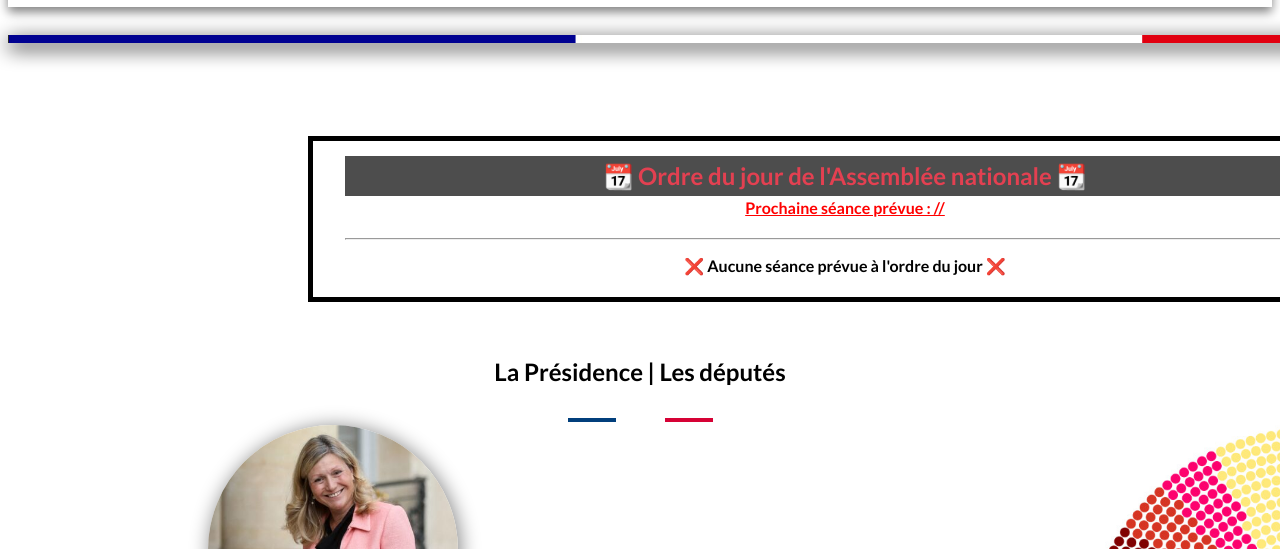
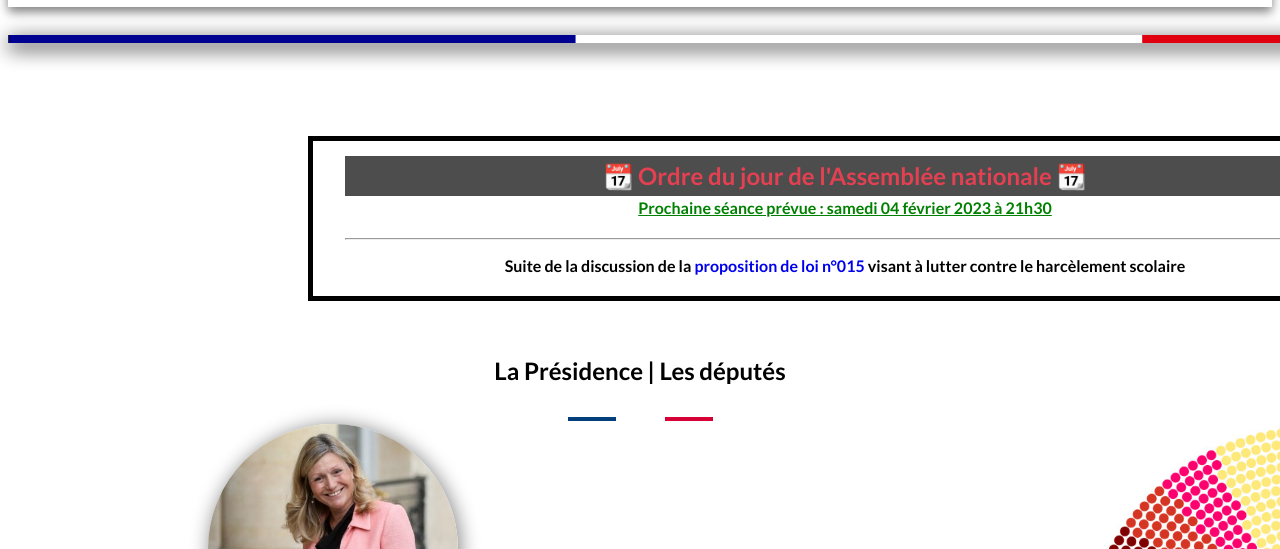
Before and after one commit to MaxenceGue21/website-an-fictif, a plain HTML site: page index.html in a window 1280 px wide. Shown: the part 251-800 px from the top of the page. Drawn offline with Linux system fonts and the light colour scheme.

Commit message:
🟡 Mise à jour de l'ordre du jour
Signed-off-by: Maxence <107473548+MaxenceGue21@users.noreply.github.com>

```diff
--- a/index.html
+++ b/index.html
@@ -51,13 +51,21 @@
         <h2 class="title_assembly-agenda">
           📆 Ordre du jour de l'Assemblée nationale 📆
         </h2>
-        <h4 class="next_seance" style="color: red">
-          Prochaine séance prévue : //
+        <h4 class="next_seance" style="color: green">
+          Prochaine séance prévue : samedi 04 février 2023 à 21h30
         </h4>
         <hr />
         <!-- TODO DIV [Assembly-Agenda content]-->
         <div class="Assembly-Agenda_content">
-          <p>❌ Aucune séance prévue à l'ordre du jour ❌</p>
+          <p>
+            Suite de la discussion de la
+            <a
+              style="text-decoration: none"
+              href="https://docs.google.com/document/d/1vyOpDeYZYU8aeropBnj_Lb2xjB4XOFGd2pR4QDptq4o/edit?usp=sharing"
+              >proposition de loi n°015</a
+            >
+            visant à lutter contre le harcèlement scolaire
+          </p>
         </div>
       </div>
     </section>
```
